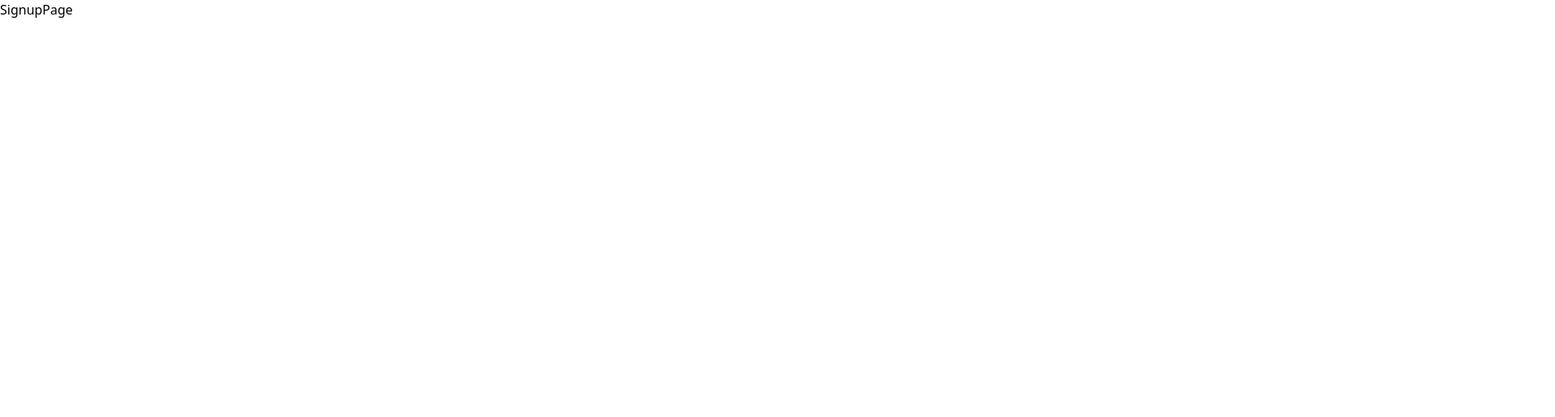
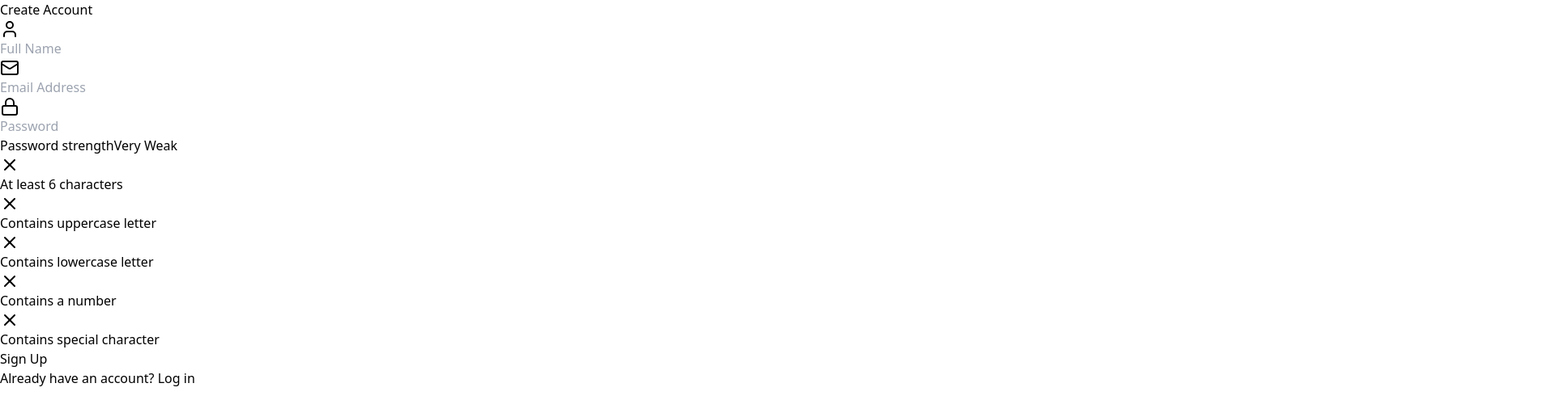
Before and after one commit to camreynolds/advance-mern-auth, a React (Vite) app in the folder frontend/: page /signup in a window 1280 px wide. Shown: the top 516 px of the page at 81% size, 1920 px wide, since content can reach past the window. Built offline with nearby package versions, Linux system fonts and the light colour scheme.

Commit message:
issue #9

```diff
--- a/frontend/package.json
+++ b/frontend/package.json
@@ -11,6 +11,7 @@
   },
   "dependencies": {
     "framer-motion": "^11.17.0",
+    "lucide-react": "^0.471.1",
     "react": "^18.3.1",
     "react-dom": "^18.3.1",
     "react-router-dom": "^7.1.1"
--- a/frontend/src/App.jsx
+++ b/frontend/src/App.jsx
@@ -19,7 +19,8 @@
         flex
         items-center
         justify-center
-        relat:overflow-hidden
+        relative
+        overflow-hidden
         ">
           <FloatingShape
             color="bg-green-500"
--- a/frontend/src/components/FloatingShape.jsx
+++ b/frontend/src/components/FloatingShape.jsx
@@ -1,7 +1,5 @@
 // library import
 import {motion} from "framer-motion"
-
-import React from 'react'
 
 function FloatingShape({color,size,top,left,delay}) {
   return (
@@ -26,7 +24,7 @@
         repeat:Infinity,
         delay
       }}
-      aria-hidden:true
+      aria-hidden="true"
     />
   )
 }
--- /dev/null
+++ b/frontend/src/components/Input.jsx
@@ -0,0 +1,18 @@
+const Input = ({icon:Icon,...props}) => {
+  return (
+    <div className='relative mb-6'>
+      <div className='absolute inset-y-0 left-0 flex items-center pl-3 pointer-events-none'>
+        <Icon className="size-5 text-green-500"/>
+      </div>
+      <input
+        {...props}
+        className='
+          w-full pl-10 pr-3 py-2 bg-gray-800 bg-opacity-50 rounded-lg border border-gray-700
+          focus:border-green-500 focus:ring-2 focus:ring-green-500 text-white placeholder-gray-400 transition
+          duration-200'
+      />
+    </div>
+  )
+}
+
+export default Input
--- /dev/null
+++ b/frontend/src/components/PasswordStrengthMeter.jsx
@@ -0,0 +1,78 @@
+import { Check, X } from "lucide-react"
+
+const PasswordCriteria = ({ password }) => {
+
+	const criteria = [
+		{ label: "At least 6 characters", met: password.length >= 6 },
+		{ label: "Contains uppercase letter", met: /[A-Z]/.test(password) },
+		{ label: "Contains lowercase letter", met: /[a-z]/.test(password) },
+		{ label: "Contains a number", met: /\d/.test(password) },
+		{ label: "Contains special character", met: /[^A-Za-z0-9]/.test(password) },
+	];
+
+	return (
+		<div className='mt-2 space-y-1'>
+			{criteria.map((item) => (
+				<div key={item.label} className='flex items-center text-xs'>
+					{item.met ? (
+						<Check className='size-4 text-green-500 mr-2' />
+					) : (
+						<X className='size-4 text-gray-500 mr-2' />
+					)}
+					<span className={item.met ? "text-green-500" : "text-gray-400"}>{item.label}</span>
+				</div>
+			))}
+		</div>
+	);
+};
+
+const PasswordStrengthMeter = ({ password }) => {
+	const getStrength = (pass) => {
+		let strength = 0
+		if (pass.length >= 6) strength++
+		if (pass.match(/[a-z]/) && pass.match(/[A-Z]/)) strength++
+		if (pass.match(/\d/)) strength++
+		if (pass.match(/[^a-zA-Z\d]/)) strength++
+		return strength
+	}
+
+	const strength = getStrength(password)
+
+	const getColor = (strength) => {
+		if (strength === 0) return "bg-red-500"
+		if (strength === 1) return "bg-red-400"
+		if (strength === 2) return "bg-yellow-500"
+		if (strength === 3) return "bg-yellow-400"
+		return "bg-green-500"
+	}
+
+	const getStrengthText = (strength) => {
+		if (strength === 0) return "Very Weak"
+		if (strength === 1) return "Weak"
+		if (strength === 2) return "Fair"
+		if (strength === 3) return "Good"
+		return "Strong"
+	}
+
+	return (
+		<div className='mt-2'>
+			<div className='flex justify-between items-center mb-1'>
+				<span className='text-xs text-gray-400'>Password strength</span>
+				<span className='text-xs text-gray-400'>{getStrengthText(strength)}</span>
+			</div>
+
+			<div className='flex space-x-1'>
+				{[...Array(4)].map((_, index) => (
+					<div
+						key={index}
+						className={`h-1 w-1/4 rounded-full transition-colors duration-300
+                ${index < strength ? getColor(strength) : "bg-gray-600"}
+              `}
+					/>
+				))}
+			</div>
+			<PasswordCriteria password={password} />
+		</div>
+	);
+};
+export default PasswordStrengthMeter;
--- a/frontend/src/pages/SignupPage.jsx
+++ b/frontend/src/pages/SignupPage.jsx
@@ -1,8 +1,109 @@
-import React from 'react'
+// library imported
+import {motion} from "framer-motion"
+import {User, Mail, Lock} from "lucide-react"
+import {Link} from "react-router-dom"
+
+// local imported
+import Input from "../components/Input"
+import { useState } from "react"
+import PasswordStrengthMeter from "../components/PasswordStrengthMeter"
 
 function SignupPage() {
+  const [name,setName] = useState("")
+  const [email,setEmail] = useState("")
+  const [password,setPassword] = useState("")
+
+  const handleSignup = (e)=>{
+    e.preventDefault()
+  }
+
+
   return (
-    <div>SignupPage</div>
+    <motion.div
+      initial={{opacity: 0, y: 20}}
+      animate={{opacity:1, y:0}}
+      transition={{duration: 0.5}}
+      className="
+        max-w-md
+        w-full
+        bg-gray-800
+        bg-opacity-50
+        backdrop-filter
+        backdrop-blur-xl
+        rounded-2x1
+        shadow-x1
+        overflow-hidden"
+    >
+      <div className="p-8">
+        <h2
+          className="
+            text-3x1
+            font-bold
+            mb-6
+            text-center
+            bg-gradient-to-r
+            from-green-400
+            to-emerald-500
+            text-transparent
+            bg-clip-text
+          "
+        >
+          Create Account
+        </h2>
+
+        <form onSubmit={handleSignup}>
+
+          <Input
+            icon={User}
+            type="text"
+            placeholder="Full Name"
+            value={name}
+            onChange={e => setName(e.target.value)}
+          />
+
+          <Input
+            icon={Mail}
+            type="text"
+            placeholder="Email Address"
+            value={email}
+            onChange={e => setEmail(e.target.value)}
+          />
+
+          <Input
+            icon={Lock}
+            type="password"
+            placeholder="Password"
+            value={password}
+            onChange={e => setPassword(e.target.value)}
+          />
+
+          {/* password strength meter */}
+          <PasswordStrengthMeter password={password}/>
+
+
+          <motion.button
+            className='mt-5 w-full py-3 px-4 bg-gradient-to-r from-green-500 to-emerald-600 text-white
+            font-bold rounded-lg shadow-lg hover:from-green-600 hover:to-emerald-700 focus:outline-none
+            focus:ring-2 focus:ring-green-500 focus:ring-offset-2 focus:ring-offset-gray-900
+            transition duration-200'
+            whileHover={{ scale: 1.02 }}
+            whileTap={{ scale: 0.98 }}
+            type='submit'
+            >
+            Sign Up
+          </motion.button>
+        </form>
+
+      </div>
+      <div className="px-8 py-4 bg-gray-900 bg-opacity-50 flex justify-center">
+        <p className="text-sm text-gray-400">
+          Already have an account?{" "}
+          <Link to={"/login"} className="text-green-400 hover:underline">
+            Log in
+          </Link>
+        </p>
+      </div>
+    </motion.div>
   )
 }
 
```
Also changed, not shown: 1 other file (tests, documents, lock files or other folders).
